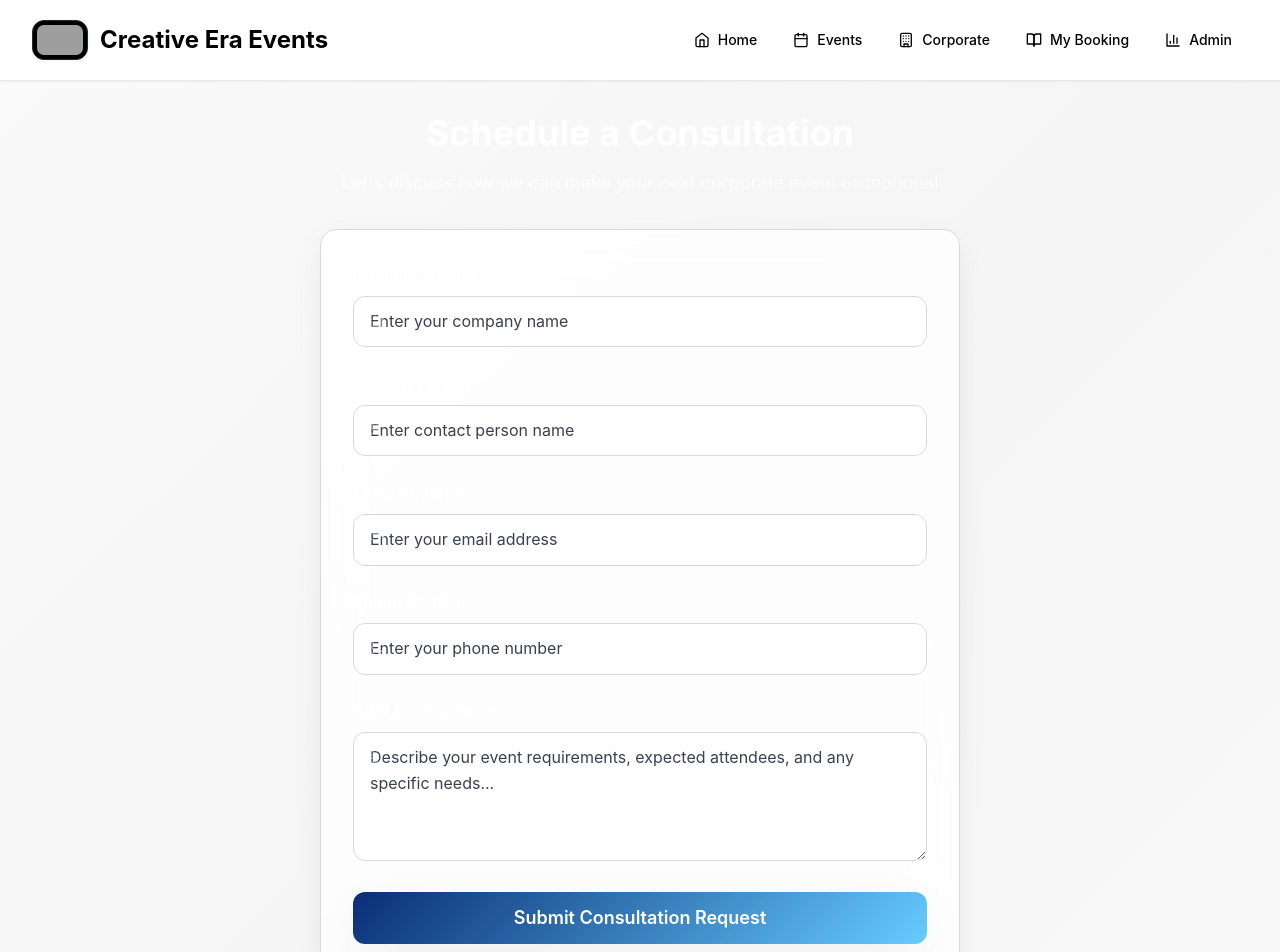
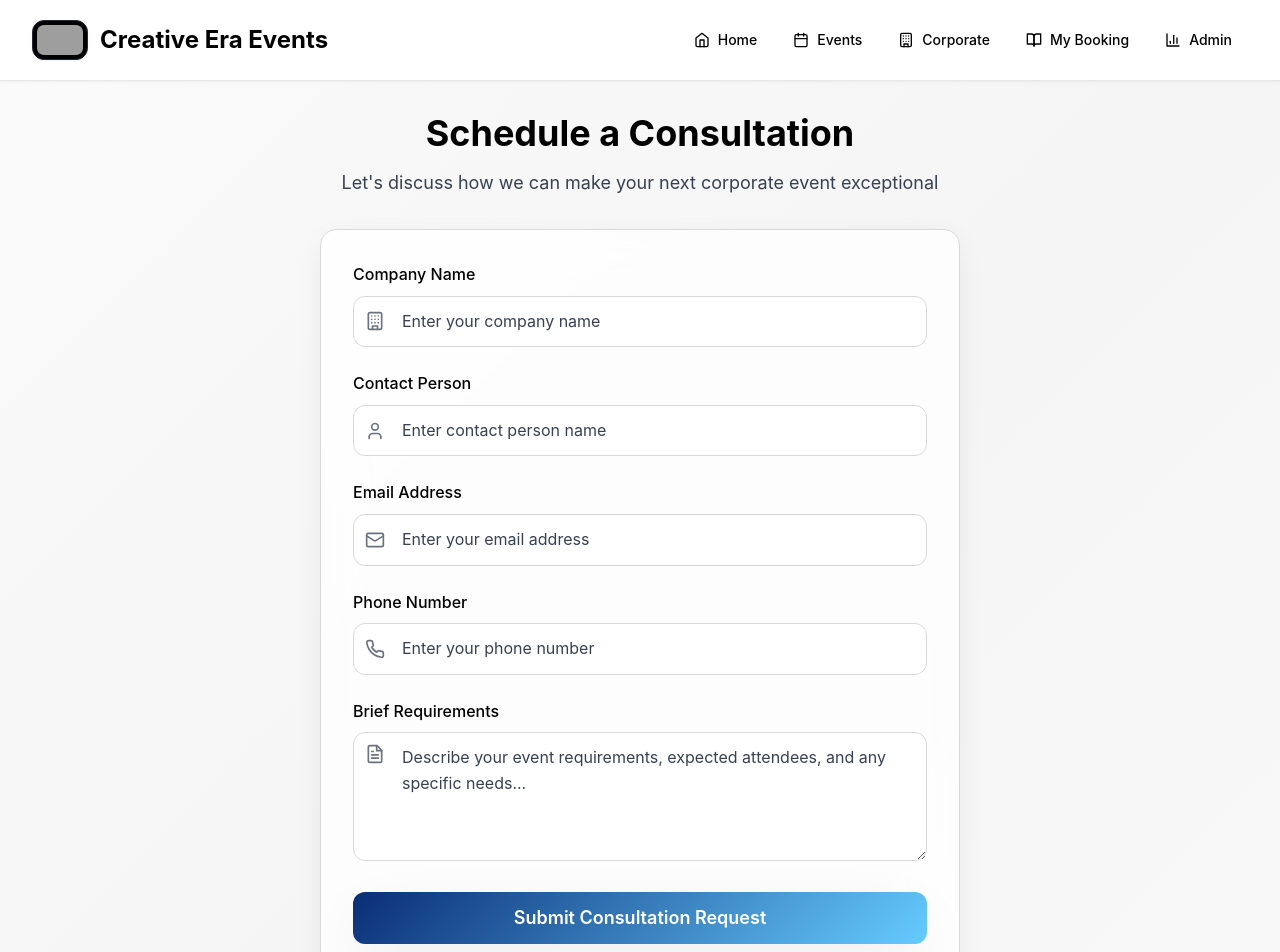
Before and after one commit to KATHANJAIN1311/creative-era-event-, a React (Create React App) app in the folder client/: page /schedule-consultation in a window 1280 px wide. Shown: the top 952 px of the page. Built offline with nearby package versions, Linux system fonts and the light colour scheme; no server answers; grey boxes are pictures that could not be loaded.

Commit message:
Fix form input overlapping issues and improve UI styling

```diff
--- a/client/src/index.css
+++ b/client/src/index.css
@@ -139,6 +139,21 @@ body {
   color: hsl(var(--foreground));
 }
 
+.input-field.pl-10 {
+  padding-left: 2.75rem; /* 44px - enough space for icon + padding */
+}
+
+/* Special handling for textarea with icons */
+textarea.input-field.pl-10 {
+  padding-left: 2.75rem;
+  padding-top: 0.75rem; /* 12px */
+}
+
+/* For textareas with pt-3 class */
+textarea.input-field.pl-10.pt-3 {
+  padding-top: 0.75rem; /* Override pt-3 for consistency */
+}
+
 .input-field::placeholder {
   color: #374151;
 }
@@ -147,6 +162,33 @@ body {
   outline: none;
   border-color: hsl(var(--brand-blue));
   box-shadow: 0 0 0 3px hsl(var(--brand-blue) / 0.1);
+}
+
+/* Icon positioning for forms */
+.relative .lucide {
+  pointer-events: none; /* Prevent icon from interfering with input */
+}
+
+/* Responsive adjustments for smaller screens */
+@media (max-width: 640px) {
+  .input-field.pl-10 {
+    padding-left: 2.5rem; /* 40px for smaller screens */
+  }
+
+  textarea.input-field.pl-10 {
+    padding-left: 2.5rem;
+  }
+}
+
+/* Ensure proper spacing for all form inputs with icons */
+@media (min-width: 768px) {
+  .input-field.pl-10 {
+    padding-left: 3rem; /* 48px for larger screens */
+  }
+
+  textarea.input-field.pl-10 {
+    padding-left: 3rem;
+  }
 }
 
 .text-blue {
--- a/client/src/pages/Admin.js
+++ b/client/src/pages/Admin.js
@@ -793,47 +793,62 @@ const Admin = () => {
             <h2 className="text-2xl font-bold text-black mb-6">Create New Event</h2>
 
             <form onSubmit={handleCreateEvent} className="space-y-4">
+              <div className="relative">
+                <Calendar className="absolute left-3 top-1/2 transform -translate-y-1/2 text-gray-400 w-5 h-5" />
                 <input
                   type="text"
                   placeholder="Event Name"
                   value={newEvent.name}
                   onChange={(e) => setNewEvent({...newEvent, name: e.target.value})}
-                className="input-field"
+                  className="input-field pl-10"
                   required
                 />
+              </div>
 
+              <div className="relative">
+                <Calendar className="absolute left-3 top-1/2 transform -translate-y-1/2 text-gray-400 w-5 h-5" />
                 <input
                   type="date"
                   value={newEvent.date}
                   onChange={(e) => setNewEvent({...newEvent, date: e.target.value})}
-                className="input-field"
+                  className="input-field pl-10"
                   required
                 />
+              </div>
 
+              <div className="relative">
+                <Clock className="absolute left-3 top-1/2 transform -translate-y-1/2 text-gray-400 w-5 h-5" />
                 <input
                   type="time"
                   value={newEvent.time}
                   onChange={(e) => setNewEvent({...newEvent, time: e.target.value})}
-                className="input-field"
+                  className="input-field pl-10"
                   required
                 />
+              </div>
 
+              <div className="relative">
+                <MapPin className="absolute left-3 top-1/2 transform -translate-y-1/2 text-gray-400 w-5 h-5" />
                 <input
                   type="text"
                   placeholder="Venue"
                   value={newEvent.venue}
                   onChange={(e) => setNewEvent({...newEvent, venue: e.target.value})}
-                className="input-field"
+                  className="input-field pl-10"
                   required
                 />
+              </div>
 
+              <div className="relative">
+                <Building className="absolute left-3 top-3 text-gray-400 w-5 h-5" />
                 <textarea
                   placeholder="Description"
                   value={newEvent.description}
                   onChange={(e) => setNewEvent({...newEvent, description: e.target.value})}
-                className="input-field h-24 resize-none"
+                  className="input-field pl-10 pt-3 h-24 resize-none"
                   required
                 />
+              </div>
 
               <div>
                 <label className="block text-sm font-medium text-gray-700 mb-2">
--- a/client/src/pages/Home.js
+++ b/client/src/pages/Home.js
@@ -311,10 +311,10 @@ const Home = () => {
             <div className="w-16 h-16 gold-gradient rounded-2xl flex items-center justify-center mx-auto mb-6">
               <Calendar className="w-8 h-8 text-black" />
             </div>
-            <h3 className="text-2xl font-bold text-white mb-4">
+            <h3 className="text-2xl font-bold text-navy-900 mb-4">
               Event Registration
             </h3>
-            <p className="text-white/60 leading-relaxed">
+            <p className="text-gray-700 leading-relaxed">
               Seamless online registration with automated QR generation and instant WhatsApp confirmations
             </p>
           </div>
@@ -323,10 +323,10 @@ const Home = () => {
             <div className="w-16 h-16 gold-gradient rounded-2xl flex items-center justify-center mx-auto mb-6">
               <QrCode className="w-8 h-8 text-black" />
             </div>
-            <h3 className="text-2xl font-bold text-white mb-4">
+            <h3 className="text-2xl font-bold text-navy-900 mb-4">
               Smart Check-in
             </h3>
-            <p className="text-white/60 leading-relaxed">
+            <p className="text-gray-700 leading-relaxed">
               Lightning-fast QR code verification with real-time analytics and contactless entry
             </p>
           </div>
@@ -335,10 +335,10 @@ const Home = () => {
             <div className="w-16 h-16 gold-gradient rounded-2xl flex items-center justify-center mx-auto mb-6">
               <Zap className="w-8 h-8 text-black" />
             </div>
-            <h3 className="text-2xl font-bold text-white mb-4">
+            <h3 className="text-2xl font-bold text-navy-900 mb-4">
               Live Analytics
             </h3>
-            <p className="text-white/60 leading-relaxed">
+            <p className="text-gray-700 leading-relaxed">
               Real-time dashboards with attendance tracking, engagement metrics, and detailed reports
             </p>
           </div>
@@ -348,10 +348,10 @@ const Home = () => {
       {/* Upcoming Events */}
       <div className="py-20 max-w-7xl mx-auto px-4">
         <div className="flex justify-between items-center mb-12">
-          <h2 className="text-4xl font-bold text-white">Featured Events</h2>
+          <h2 className="text-4xl font-bold text-black">Featured Events</h2>
           <Link
             to="/events"
-            className="text-gold hover:text-yellow-300 font-medium flex items-center transition-colors"
+            className="text-blue-600 hover:text-blue-800 font-medium flex items-center transition-colors"
           >
             View All Events
             <ArrowRight className="w-5 h-5 ml-2" />
@@ -380,9 +380,9 @@ const Home = () => {
           </div>
         ) : (
           <div className="text-center py-20">
-            <Calendar className="w-20 h-20 text-white/20 mx-auto mb-6" />
-            <h3 className="text-2xl font-semibold text-white mb-4">No Events Yet</h3>
-            <p className="text-white/60 mb-8">Create your first event to get started.</p>
+            <Calendar className="w-20 h-20 text-gray-400 mx-auto mb-6" />
+            <h3 className="text-2xl font-semibold text-black mb-4">No Events Yet</h3>
+            <p className="text-gray-600 mb-8">Create your first event to get started.</p>
             <Link to="/admin" className="btn-primary">
               Create Event
             </Link>
--- a/client/src/pages/ScheduleConsultation.js
+++ b/client/src/pages/ScheduleConsultation.js
@@ -44,11 +44,11 @@ const ScheduleConsultation = () => {
       <div className="max-w-2xl mx-auto px-4 py-16 text-center">
         <div className="card-premium rounded-2xl p-12">
           <CheckCircle className="w-20 h-20 text-green-500 mx-auto mb-6" />
-          <h1 className="text-3xl font-bold text-white mb-4">Thank You!</h1>
-          <p className="text-white/70 text-lg mb-6">
+          <h1 className="text-3xl font-bold text-navy-900 mb-4">Thank You!</h1>
+          <p className="text-gray-700 text-lg mb-6">
             Your consultation request has been submitted successfully. Our team will contact you within 24 hours.
           </p>
-          <p className="text-white/50">Redirecting to Corporate page...</p>
+          <p className="text-gray-600">Redirecting to Corporate page...</p>
         </div>
       </div>
     );
@@ -57,8 +57,8 @@ const ScheduleConsultation = () => {
   return (
     <div className="max-w-2xl mx-auto px-4 py-8">
       <div className="text-center mb-8">
-        <h1 className="text-4xl font-bold text-white mb-4">Schedule a Consultation</h1>
-        <p className="text-white/70 text-lg">
+        <h1 className="text-4xl font-bold text-navy-900 mb-4">Schedule a Consultation</h1>
+        <p className="text-gray-700 text-lg">
           Let's discuss how we can make your next corporate event exceptional
         </p>
       </div>
@@ -66,11 +66,11 @@ const ScheduleConsultation = () => {
       <div className="card-premium rounded-2xl p-8">
         <form onSubmit={handleSubmit} className="space-y-6">
           <div>
-            <label className="block text-white font-medium mb-2">
+            <label className="block text-navy-900 font-medium mb-2">
               Company Name
             </label>
             <div className="relative">
-              <Building className="absolute left-3 top-1/2 transform -translate-y-1/2 text-white/40 w-5 h-5" />
+              <Building className="absolute left-3 top-1/2 transform -translate-y-1/2 text-gray-500 w-5 h-5" />
               <input
                 type="text"
                 name="company"
@@ -84,11 +84,11 @@ const ScheduleConsultation = () => {
           </div>
 
           <div>
-            <label className="block text-white font-medium mb-2">
+            <label className="block text-navy-900 font-medium mb-2">
               Contact Person
             </label>
             <div className="relative">
-              <User className="absolute left-3 top-1/2 transform -translate-y-1/2 text-white/40 w-5 h-5" />
+              <User className="absolute left-3 top-1/2 transform -translate-y-1/2 text-gray-500 w-5 h-5" />
               <input
                 type="text"
                 name="contact"
@@ -102,11 +102,11 @@ const ScheduleConsultation = () => {
           </div>
 
           <div>
-            <label className="block text-white font-medium mb-2">
+            <label className="block text-navy-900 font-medium mb-2">
               Email Address
             </label>
             <div className="relative">
-              <Mail className="absolute left-3 top-1/2 transform -translate-y-1/2 text-white/40 w-5 h-5" />
+              <Mail className="absolute left-3 top-1/2 transform -translate-y-1/2 text-gray-500 w-5 h-5" />
               <input
                 type="email"
                 name="email"
@@ -120,11 +120,11 @@ const ScheduleConsultation = () => {
           </div>
 
           <div>
-            <label className="block text-white font-medium mb-2">
+            <label className="block text-navy-900 font-medium mb-2">
               Phone Number
             </label>
             <div className="relative">
-              <Phone className="absolute left-3 top-1/2 transform -translate-y-1/2 text-white/40 w-5 h-5" />
+              <Phone className="absolute left-3 top-1/2 transform -translate-y-1/2 text-gray-500 w-5 h-5" />
               <input
                 type="tel"
                 name="phone"
@@ -138,11 +138,11 @@ const ScheduleConsultation = () => {
           </div>
 
           <div>
-            <label className="block text-white font-medium mb-2">
+            <label className="block text-navy-900 font-medium mb-2">
               Brief Requirements
             </label>
             <div className="relative">
-              <FileText className="absolute left-3 top-3 text-white/40 w-5 h-5" />
+              <FileText className="absolute left-3 top-3 text-gray-500 w-5 h-5" />
               <textarea
                 name="requirements"
                 value={formData.requirements}
```
Also changed, not shown: client/src/pages/Corporate.js (+21 -6 lines). Lines whose indentation alone changed are shown as unchanged.
